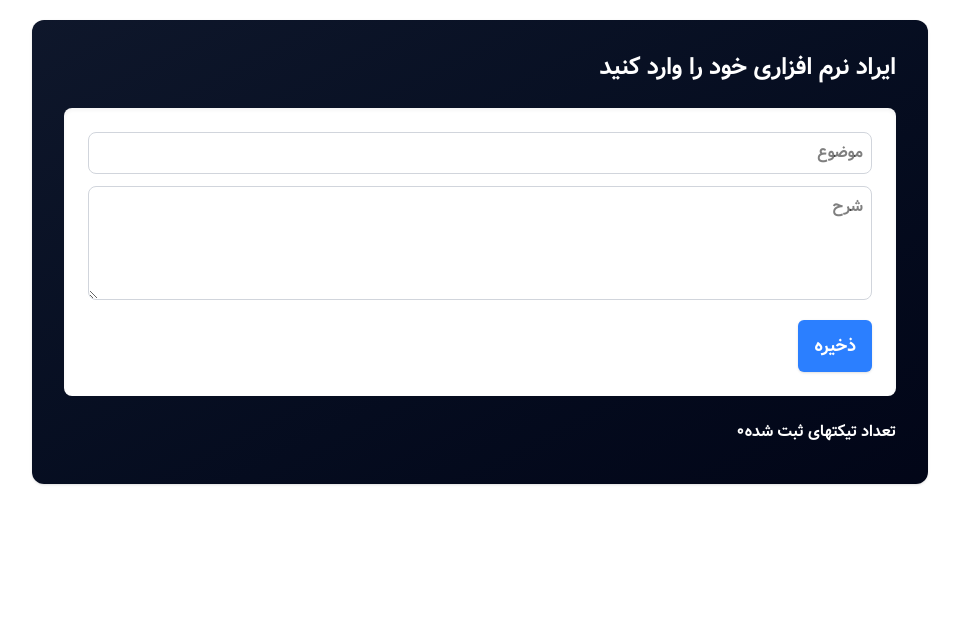
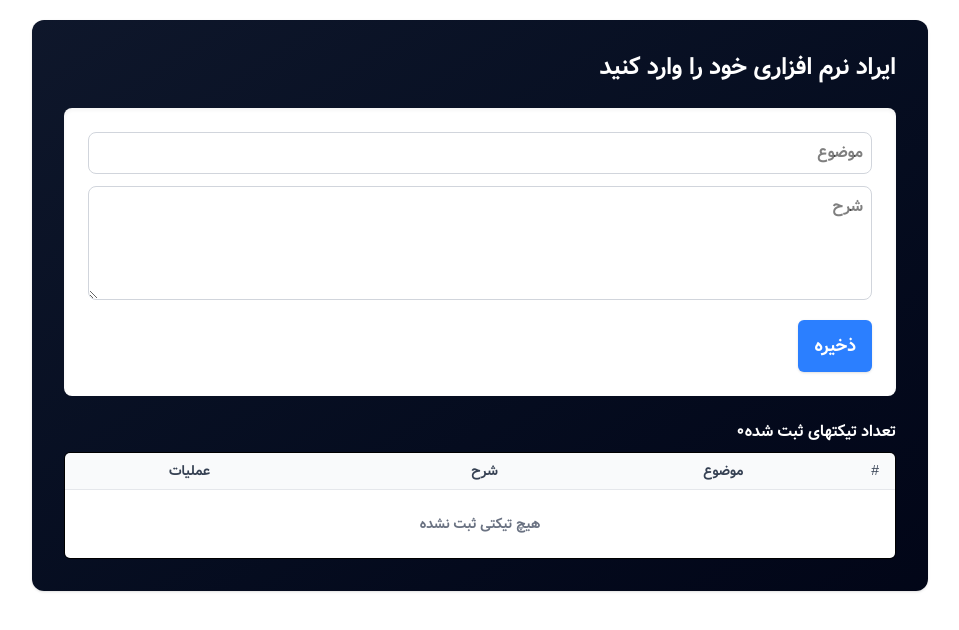
Before and after one commit to frau-azadeh/mini-crm, a Next.js app: page /ticket in a window 1280 px wide. Shown: the top 630 px of the page, without its empty margins (288-1247 px from the left). Built offline with nearby package versions, Linux system fonts and the light colour scheme.

Commit message:
add nothing ticket

```diff
--- a/src/app/components/ticket/ListTicketing.tsx
+++ b/src/app/components/ticket/ListTicketing.tsx
@@ -12,7 +12,42 @@ const ListTicketing:React.FC<ListTicketTableProps> = ({tickets, onEdit, onDelete
   return (
     <div className='mt-4'>
       <p className='font-bold text-white mb-2'>تعداد تیکتهای ثبت شده{countTickets}</p>
-    </div>
+      <div>
+       <div className="overflow-x-auto border rounded-md">
+        <table className="min-w-full divide-y divide-gray-200">
+          <thead className="bg-gray-50">
+            <tr>
+              <th className="px-4 py-2 text-right text-sm font-medium text-gray-700">
+                #
+              </th>
+              <th className="px-4 py-2 text-right text-sm font-medium text-gray-700">
+                موضوع
+              </th>
+              <th className="px-4 py-2 text-right text-sm font-medium text-gray-700">
+                شرح
+              </th>
+              <th className="px-4 py-2 text-center text-sm font-medium text-gray-700">
+                عملیات
+              </th>
+            </tr>
+          </thead>
+          <tbody className='bg-white divide-y divide-gray-100'>
+            {tickets.length === 0 &&(
+              <tr>
+                 <td
+                  colSpan={4}
+                  className="px-4 py-6 text-center text-sm text-gray-500"
+                >
+                  <p>هیچ تیکتی ثبت نشده </p>
+                </td>
+              </tr>
+            )}
+
+          </tbody>
+        </table>
+      </div>
+  </div>
+  </div>
   )
 }
 
```
